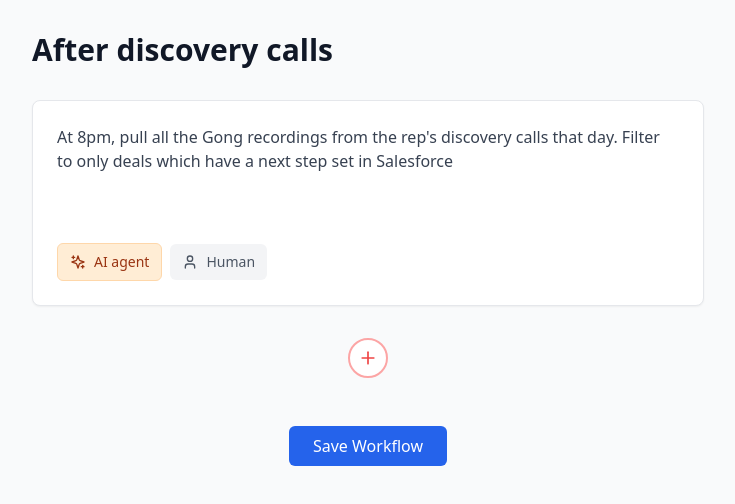
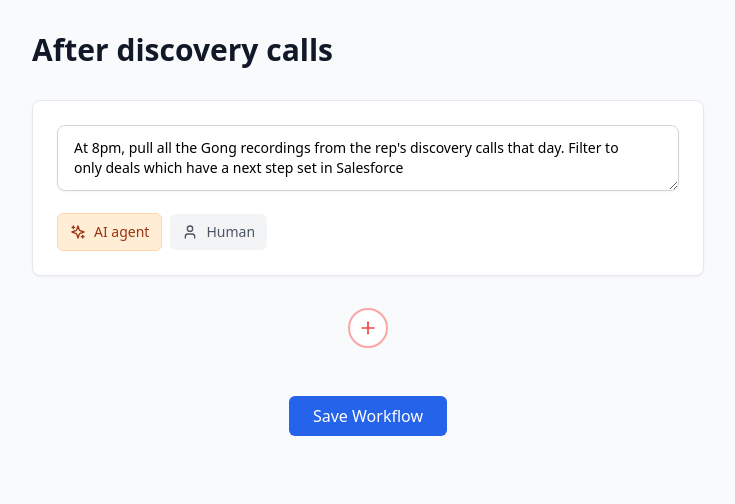
Before and after one commit to newmanjulien/workflow-builder, a Next.js app: page / in a window 1280 px wide. Shown: the top 504 px of the page, without its empty margins (272-1007 px from the left). Built offline with nearby package versions, Linux system fonts and the light colour scheme; no server answers; the database is empty.

Commit message:
added a bit of padding

```diff
--- a/app/components/WorkflowBuilder.js
+++ b/app/components/WorkflowBuilder.js
@@ -182,8 +182,7 @@ const WorkflowBuilder = () => {
                   value={step.instruction}
                   onChange={(e) => updateStep(step.id, 'instruction', e.target.value)}
                   placeholder="Enter instructions in natural language..."
-                  className="w-full min-h-24 text-gray-700 bg-transparent border-none outline-none resize-none placeholder-gray-400"
-                />
+                  className="w-full px-4 py-3 pr-10 text-sm border border-gray-300 rounded-lg shadow-sm focus:outline-none focus:ring-2 focus:ring-blue-500 focus:border-transparent bg-white hover:border-gray-400 transition-colors"                />
 
                 {/* Executor Selector */}
                 <div className="mt-4 flex items-center space-x-2">
```
